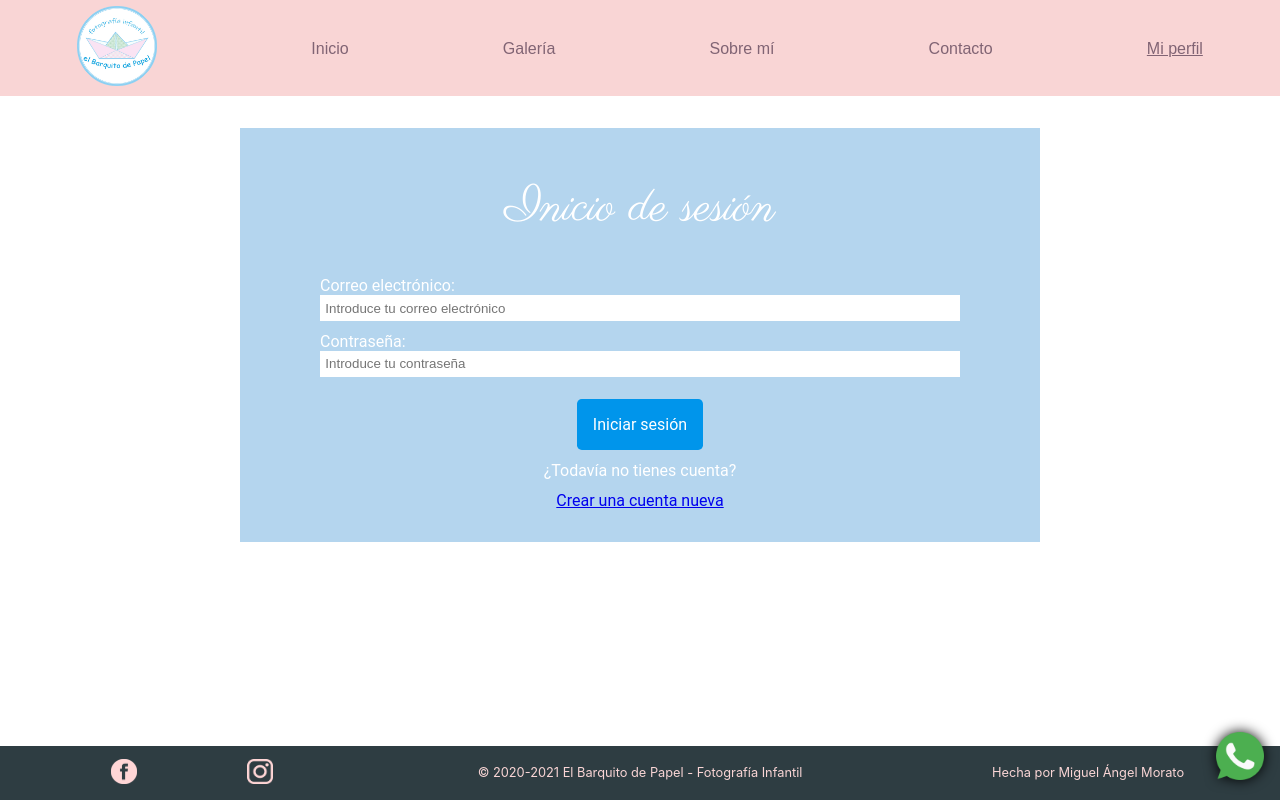
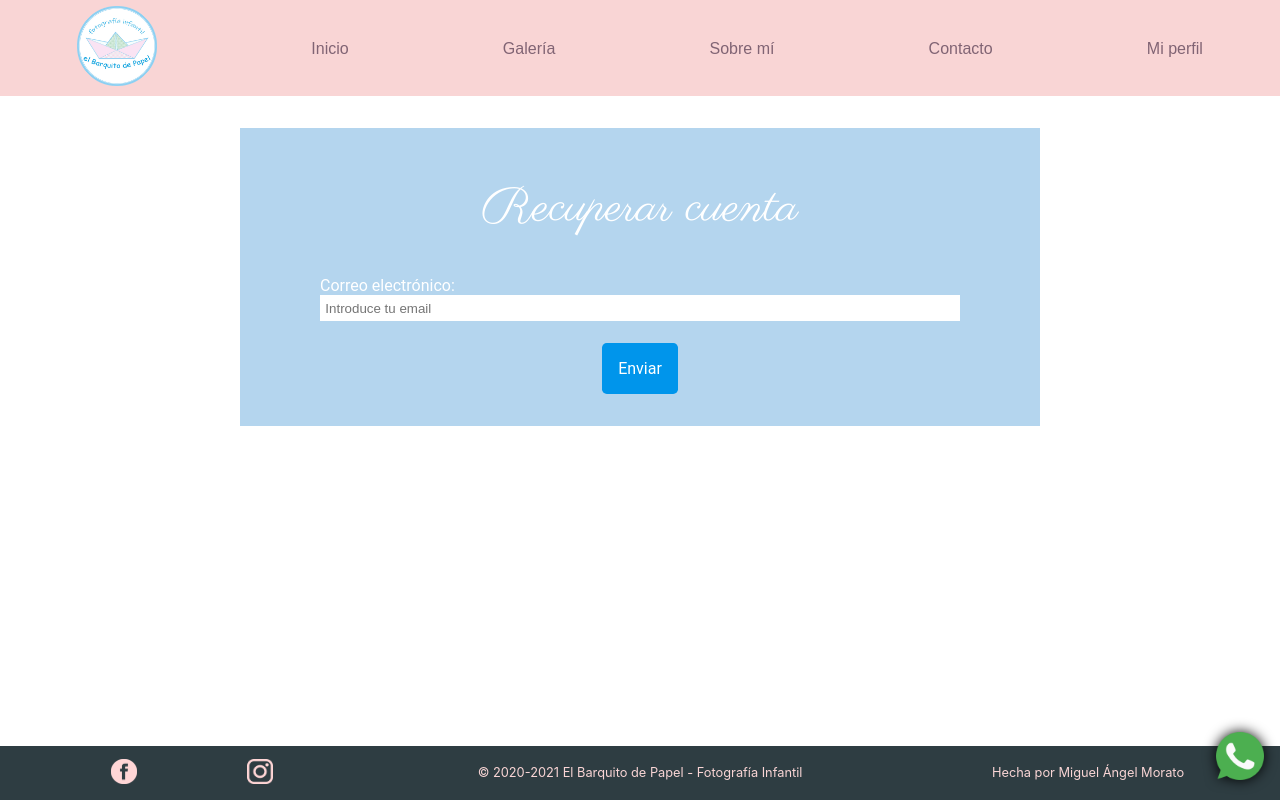
Before and after one commit to CherokiDev/webapp-photography-f, a React (Create React App) app: page /forgotpassword in a window 1280 px wide. Before the commit this address led to /login. Built offline with nearby package versions, Linux system fonts and the light colour scheme.

Commit message:
created component to send information to the mail to recover an account

```diff
--- a/src/App.js
+++ b/src/App.js
@@ -21,6 +21,7 @@ import Adminappointments from './containers/Adminprofile/Adminappointments/Admin
 import Adminusers from './containers/Adminprofile/Adminusers/Adminusers';
 import Footer from './components/Footer/Footer';
 import AppWhatsapp from './components/AppWhatsapp/AppWhatsapp';
+import ForgotPassword from './containers/ForgotPassword/ForgotPassword';
 
 function App() {
   return (
@@ -38,6 +39,7 @@ function App() {
         <Route path="/contact" component={Contact} exact />
         <Route path="/login" component={Login} exact />
         <Route path="/register" component={Register} exact />
+        <Route path="/forgotpassword" component={ForgotPassword} exact />
         <ProtectedRoute>
           <Route path="/profile" component={Profile} exact />
           <Route path="/profile/account" component={Account} exact />
--- /dev/null
+++ b/src/containers/ForgotPassword/ForgotPassword.jsx
@@ -0,0 +1,57 @@
+import React, { useState } from 'react';
+import axios from 'axios';
+import loading from '../../img/loading.svg';
+import Swal from 'sweetalert2';
+
+const ForgorPassword = () => {
+    const [isLoading, setIsLoading] = useState(false);
+
+    const handleSubmit = async (e) => {
+        e.preventDefault();
+
+        const userEmail = {
+            email: e.target.email.value
+        };
+
+        setIsLoading(true);
+        await axios.post(process.env.REACT_APP_API_URL + '/forgotpassword', userEmail)
+            .then((res) => {
+                setIsLoading(false)
+                Swal.fire({
+                    showConfirmButton: true,
+                    icon: 'success',
+                    text: 'Revise su email, se le ha enviado un enlace para crear una nueva contraseña'
+                })
+            }).catch((err) => {
+                setIsLoading(false)
+                Swal.fire({
+                    showConfirmButton: true,
+                    icon: 'error',
+                    text: 'Ha habido un error al intentar enviar los datos, vuelve a intentarlo más tarde'
+                })
+                console.log(err)
+            });
+    }
+
+    return (
+        <div className="main">
+            <form className="mainContainer" onSubmit={handleSubmit}>
+                <h3>Recuperar cuenta</h3>
+                <div>Correo electrónico:</div>
+                <input type="email" name="email" placeholder="Introduce tu email" required />
+                <div className="divButton">
+                    {isLoading
+                        ?
+                        <div className="loadingImage">
+                            <img src={loading} alt="loading" />
+                        </div>
+                        :
+                        <button type="submit">Enviar</button>
+                    }
+                </div>
+            </form>
+        </div>
+    )
+}
+
+export default ForgorPassword;
--- a/src/containers/Login/Login.jsx
+++ b/src/containers/Login/Login.jsx
@@ -65,6 +65,7 @@ const Login = (props) => {
                     }
                     <div>¿Todavía no tienes cuenta?</div>
                     <div><Link to="/register">Crear una cuenta nueva</Link></div>
+                    <div>¿Has olvidado tu contraseña? <Link to="/forgotpassword">Pulsa aquí</Link></div>
                 </div>
             </form>
         </div>
```
Also changed, not shown: 2 other files (tests, documents, lock files or other folders).
